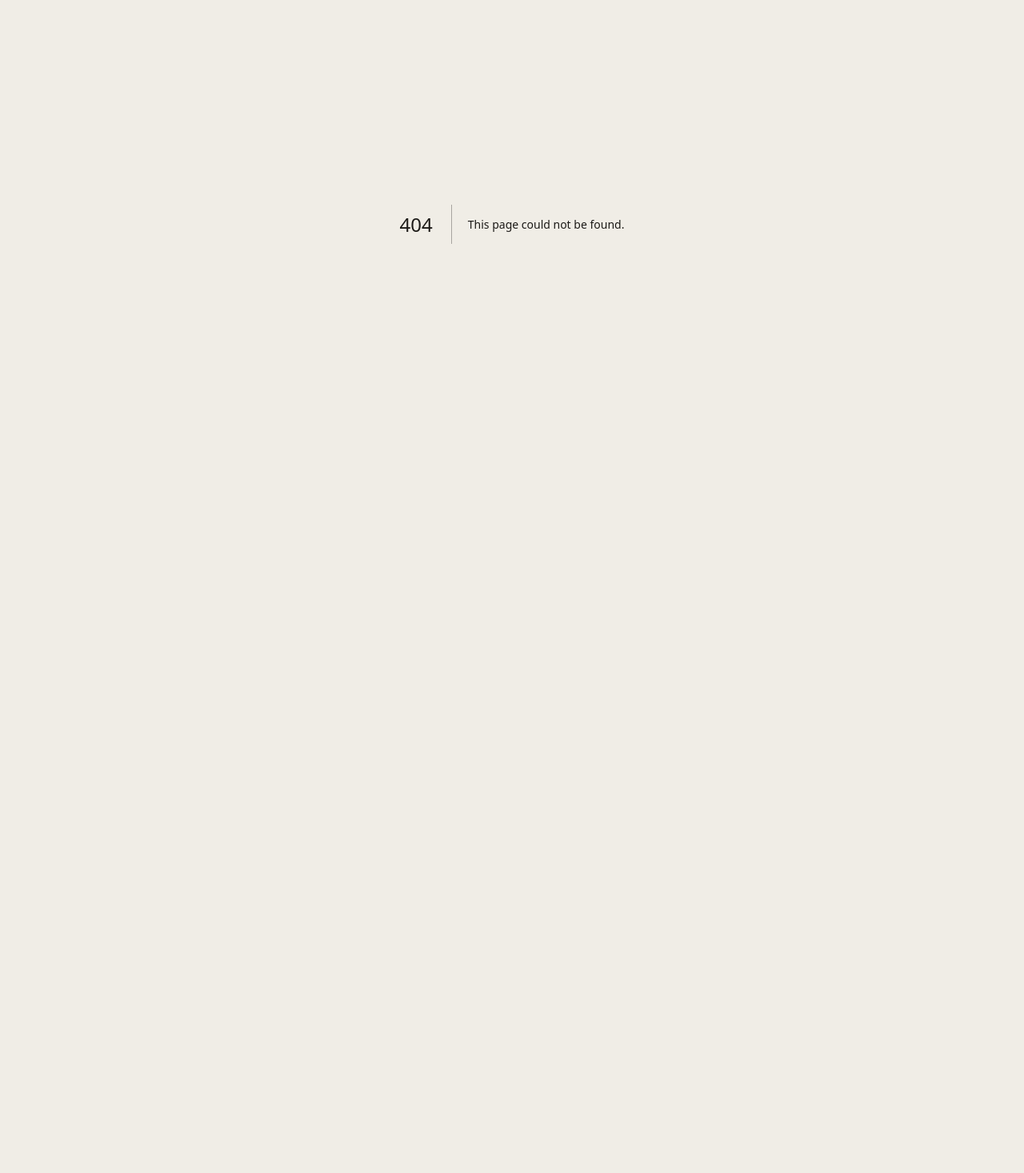
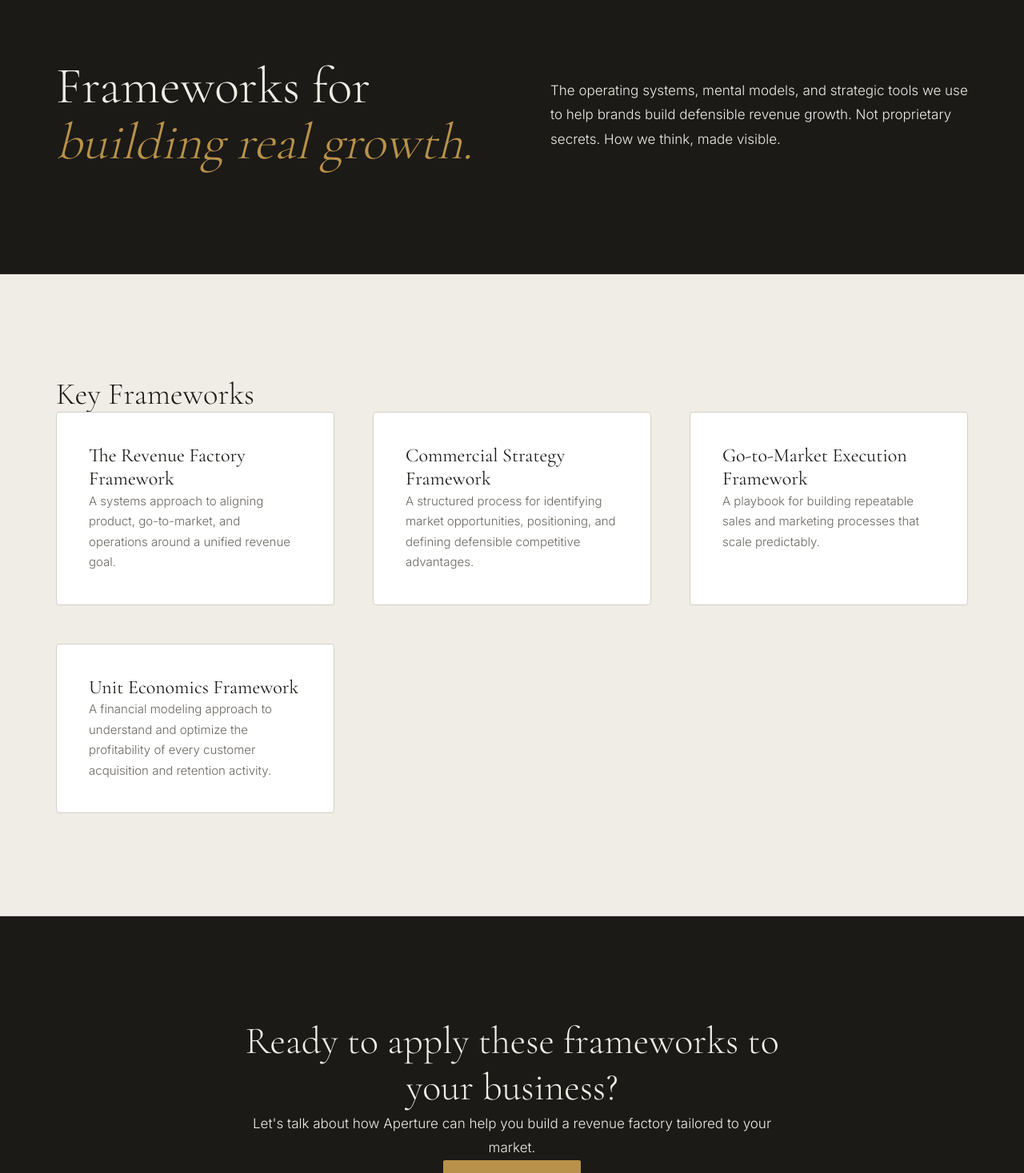
Before and after one commit to letsnavigatebmw/aperture-hospitality, a Next.js app: page /ApertureFrameworks in a window 1280 px wide. Before the commit this address had no page. Shown: the part 120-1587 px from the top of the page at 80% size. Before the commit the page ends 800 px from the top, so only its background shows below. Built offline with nearby package versions, Linux system fonts and the light colour scheme.

Commit message:
Add 'Frameworks & Thinking' section to how-we-work page + create /ApertureFrameworks landing page

```diff
--- /dev/null
+++ b/app/ApertureFrameworks/page.tsx
@@ -0,0 +1,89 @@
+'use client'
+
+import Nav from '@/components/Nav'
+import Footer from '@/components/Footer'
+import Link from 'next/link'
+
+export default function ApertureFrameworksPage() {
+  const frameworks = [
+    {
+      title: 'The Revenue Factory Framework',
+      description: 'A systems approach to aligning product, go-to-market, and operations around a unified revenue goal.'
+    },
+    {
+      title: 'Commercial Strategy Framework',
+      description: 'A structured process for identifying market opportunities, positioning, and defining defensible competitive advantages.'
+    },
+    {
+      title: 'Go-to-Market Execution Framework',
+      description: 'A playbook for building repeatable sales and marketing processes that scale predictably.'
+    },
+    {
+      title: 'Unit Economics Framework',
+      description: 'A financial modeling approach to understand and optimize the profitability of every customer acquisition and retention activity.'
+    }
+  ]
+
+  return (
+    <>
+      <Nav />
+
+      {/* HERO */}
+      <section style={{ background: '#1C1A17', padding: 'clamp(5rem, 10vw, 9rem) clamp(1.5rem, 4vw, 4rem)', borderBottom: '1px solid #2e2b26' }}>
+        <div style={{ maxWidth: '1140px', margin: '0 auto' }}>
+          <div style={{ display: 'grid', gridTemplateColumns: '1fr 1fr', gap: '6rem', alignItems: 'center' }}>
+            <div>
+              <h1 style={{ fontFamily: "'Cormorant Garamond', Georgia, serif", fontSize: 'clamp(3rem, 5vw, 4.5rem)', fontWeight: 300, lineHeight: 1.1, color: '#F0EDE6', marginBottom: '1.5rem', margin: 0, marginBottom: '1.5rem' }}>
+                Frameworks for <em style={{ fontStyle: 'italic', color: '#B8924A' }}>building real growth.</em>
+              </h1>
+            </div>
+            <div>
+              <p style={{ fontFamily: "'Inter', sans-serif", fontSize: '1.0625rem', fontWeight: 300, lineHeight: 1.8, color: '#F0EDE6', margin: 0 }}>
+                The operating systems, mental models, and strategic tools we use to help brands build defensible revenue growth. Not proprietary secrets. How we think, made visible.
+              </p>
+            </div>
+          </div>
+        </div>
+      </section>
+
+      {/* FRAMEWORKS GRID */}
+      <section style={{ background: '#F0EDE6', padding: 'clamp(5rem, 10vw, 9rem) clamp(1.5rem, 4vw, 4rem)', borderBottom: '1px solid #D4CFC6' }}>
+        <div style={{ maxWidth: '1140px', margin: '0 auto' }}>
+          <h2 style={{ fontFamily: "'Cormorant Garamond', Georgia, serif", fontSize: 'clamp(2rem, 3vw, 2.75rem)', fontWeight: 300, lineHeight: 1.15, color: '#1C1A17', marginBottom: '4rem', margin: 0, marginBottom: '4rem' }}>
+            Key Frameworks
+          </h2>
+
+          <div style={{ display: 'grid', gridTemplateColumns: 'repeat(auto-fit, minmax(300px, 1fr))', gap: '3rem' }}>
+            {frameworks.map((fw, i) => (
+              <div key={i} style={{ padding: '2.5rem', background: '#FFFFFF', border: '1px solid #D4CFC6', borderRadius: '4px' }}>
+                <h3 style={{ fontFamily: "'Cormorant Garamond', Georgia, serif", fontSize: '1.5rem', fontWeight: 400, color: '#1C1A17', lineHeight: 1.2, marginBottom: '1rem', margin: 0, marginBottom: '1rem' }}>
+                  {fw.title}
+                </h3>
+                <p style={{ fontFamily: "'Inter', sans-serif", fontSize: '0.9375rem', fontWeight: 300, lineHeight: 1.7, color: '#6B6760', margin: 0 }}>
+                  {fw.description}
+                </p>
+              </div>
+            ))}
+          </div>
+        </div>
+      </section>
+
+      {/* CTA */}
+      <section style={{ background: '#1C1A17', padding: 'clamp(5rem, 10vw, 9rem) clamp(1.5rem, 4vw, 4rem)', textAlign: 'center', borderBottom: '1px solid #2e2b26' }}>
+        <div style={{ maxWidth: '700px', margin: '0 auto' }}>
+          <h2 style={{ fontFamily: "'Cormorant Garamond', Georgia, serif", fontSize: 'clamp(2rem, 4vw, 3rem)', fontWeight: 300, lineHeight: 1.2, color: '#F0EDE6', marginBottom: '1.5rem', margin: 0, marginBottom: '1.5rem' }}>
+            Ready to apply these frameworks to your business?
+          </h2>
+          <p style={{ fontFamily: "'Inter', sans-serif", fontSize: '1.0625rem', fontWeight: 300, lineHeight: 1.8, color: '#F0EDE6', marginBottom: '2rem', margin: 0, marginBottom: '2rem' }}>
+            Let's talk about how Aperture can help you build a revenue factory tailored to your market.
+          </p>
+          <Link href="/contact" style={{ display: 'inline-block', padding: '0.875rem 2.25rem', background: '#B8924A', color: '#1C1A17', fontSize: '0.6875rem', fontWeight: 500, letterSpacing: '0.16em', textTransform: 'uppercase', textDecoration: 'none', borderRadius: '2px', transition: 'background 0.2s' }} onMouseEnter={(e) => (e.currentTarget.style.background = '#9a7a3e')} onMouseLeave={(e) => (e.currentTarget.style.background = '#B8924A')}>
+            GET IN TOUCH
+          </Link>
+        </div>
+      </section>
+
+      <Footer />
+    </>
+  )
+}
--- a/app/how-we-work/page.tsx
+++ b/app/how-we-work/page.tsx
@@ -301,6 +301,47 @@ export default function HowWeWorkPage() {
         </div>
       </section>
 
+      {/* FRAMEWORKS & THINKING */}
+      <section style={{ background: '#1C1A17', padding: 'clamp(5rem, 10vw, 9rem) clamp(1.5rem, 4vw, 4rem)', borderBottom: '1px solid #2e2b26' }}>
+        <div style={{ maxWidth: '1140px', margin: '0 auto' }}>
+
+          {/* Section label */}
+          <div style={{ display: 'flex', alignItems: 'center', gap: '0.75rem', marginBottom: '3rem' }}>
+            <div style={{ width: '3px', height: '1.5rem', background: '#B8924A' }}></div>
+            <span style={{ fontFamily: "'Inter', sans-serif", fontSize: '0.6875rem', fontWeight: 500, letterSpacing: '0.18em', textTransform: 'uppercase', color: '#F0EDE6' }}>
+              Frameworks & Thinking
+            </span>
+          </div>
+
+          {/* Headline */}
+          <h2 style={{ fontFamily: "'Cormorant Garamond', Georgia, serif", fontSize: 'clamp(2.5rem, 4vw, 3.5rem)', fontWeight: 300, lineHeight: 1.2, color: '#F0EDE6', marginBottom: '2rem', margin: 0, marginBottom: '2rem' }}>
+            The operating<br/>systems behind<br/><em style={{ fontStyle: 'italic', color: '#B8924A' }}>real growth.</em>
+          </h2>
+
+          {/* Body copy */}
+          <div style={{ maxWidth: '700px' }}>
+            <p style={{ fontFamily: "'Inter', sans-serif", fontSize: '1.0625rem', fontWeight: 300, lineHeight: 1.8, color: '#F0EDE6', marginBottom: '1.5rem' }}>
+              Aperture's frameworks are the practical tools, mental models, and strategic systems we apply across every client engagement. They're not proprietary secrets — they're how we think, made visible.
+            </p>
+
+            <p style={{ fontFamily: "'Inter', sans-serif", fontSize: '1.0625rem', fontWeight: 300, lineHeight: 1.8, color: '#F0EDE6', marginBottom: '2.5rem' }}>
+              Use them to pressure-test your own approach. If you want help applying them to your business, that's what we're here for.
+            </p>
+
+            {/* Footer note */}
+            <p style={{ fontFamily: "'Inter', sans-serif", fontSize: '0.875rem', fontWeight: 300, lineHeight: 1.7, color: '#6B6760', marginBottom: '2rem' }}>
+              Frameworks are published as standalone articles. More are added as engagements surface new patterns worth codifying.
+            </p>
+
+            {/* CTA Link */}
+            <a href="/ApertureFrameworks" style={{ fontFamily: "'Inter', sans-serif", fontSize: '0.875rem', fontWeight: 500, letterSpacing: '0.1em', textTransform: 'uppercase', color: '#B8924A', textDecoration: 'none', display: 'inline-flex', alignItems: 'center', gap: '0.5rem', borderBottom: '1px solid #B8924A', paddingBottom: '4px', transition: 'all 0.3s ease' }} onMouseEnter={(e) => { e.currentTarget.style.color = '#F0EDE6'; e.currentTarget.style.borderBottomColor = '#F0EDE6'; }} onMouseLeave={(e) => { e.currentTarget.style.color = '#B8924A'; e.currentTarget.style.borderBottomColor = '#B8924A'; }}>
+              Explore Aperture's Revenue Frameworks →
+            </a>
+          </div>
+
+        </div>
+      </section>
+
       {/* CTA */}
       <section style={{
         padding: 'clamp(4rem, 10vw, 8rem) clamp(1.5rem, 4vw, 4rem)',
```
